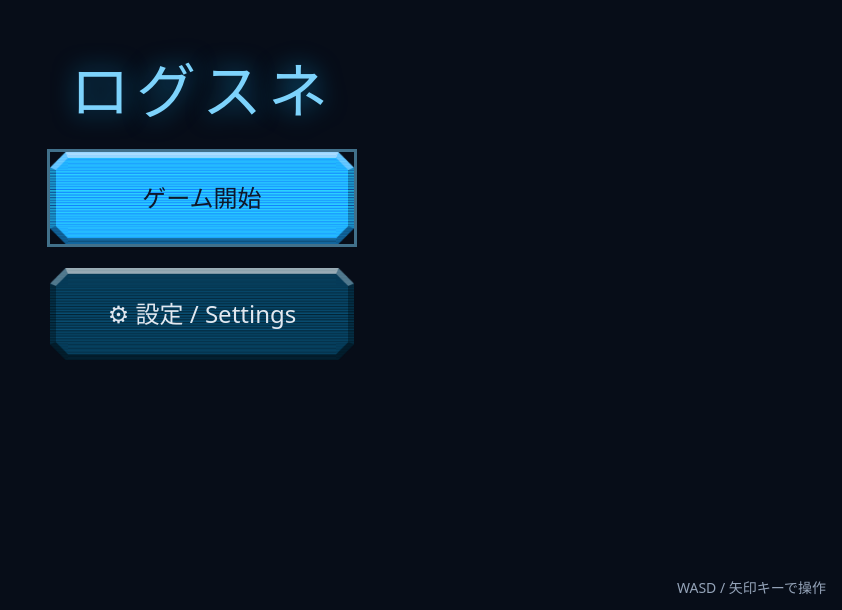
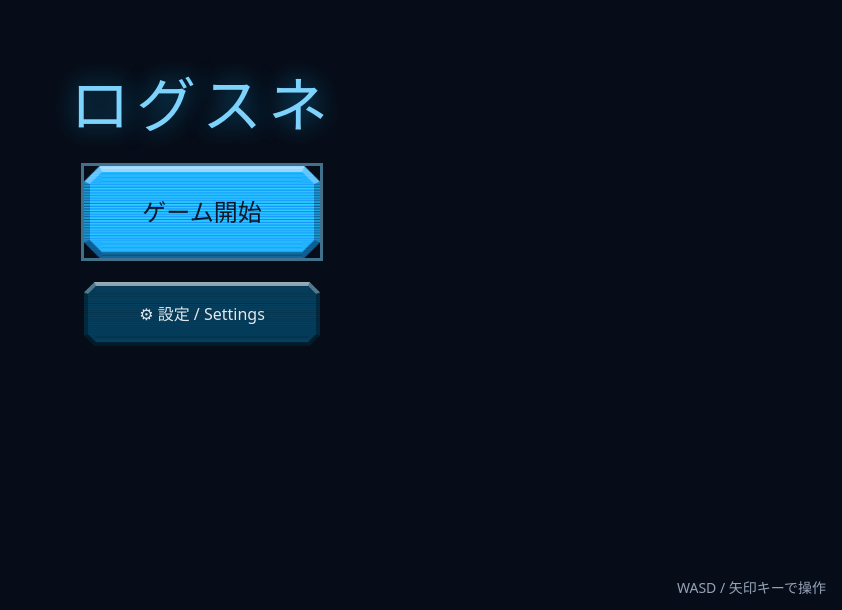
Before and after one commit to korryu3/roguelike-snake-game, a React (Vite) app in the folder human-led/: page / in a window 1280 px wide. Shown: the part 190-800 px from the top of the page, without its empty margins (438-1280 px from the left). Built offline with nearby package versions, Linux system fonts and the light colour scheme; a web font is replaced by a local one.

Commit message:
fix: タイトルの設定ボタンは、幅をゲーム開始にそろえたまま高さを低くする
Co-Authored-By: Claude Opus 5.5 <noreply@anthropic.com>

```diff
--- a/human-led/src/ui/Screens.tsx
+++ b/human-led/src/ui/Screens.tsx
@@ -20,12 +20,12 @@ export function TitleScreen({ t, onStart, onOpenSettings }: TitleProps) {
       <h1 className="m-0 text-6xl tracking-widest text-highlight [text-shadow:0_0_24px_rgb(14_165_233/0.6)]">
         {t.title}
       </h1>
-      {/* 同じ大きさにそろえる。幅は長いほうの文字に合わせる */}
+      {/* 幅は長いほうの文字に合わせてそろえ、設定は高さを低くして控えめにする */}
       <div className="flex flex-col items-stretch gap-6">
         <GameButton size="hero" autoFocus onClick={onStart}>
           {t.startGame}
         </GameButton>
-        <GameButton tone="normal" size="hero" onClick={onOpenSettings}>
+        <GameButton tone="normal" onClick={onOpenSettings}>
           {TITLE_SETTINGS_LABEL}
         </GameButton>
       </div>
```
